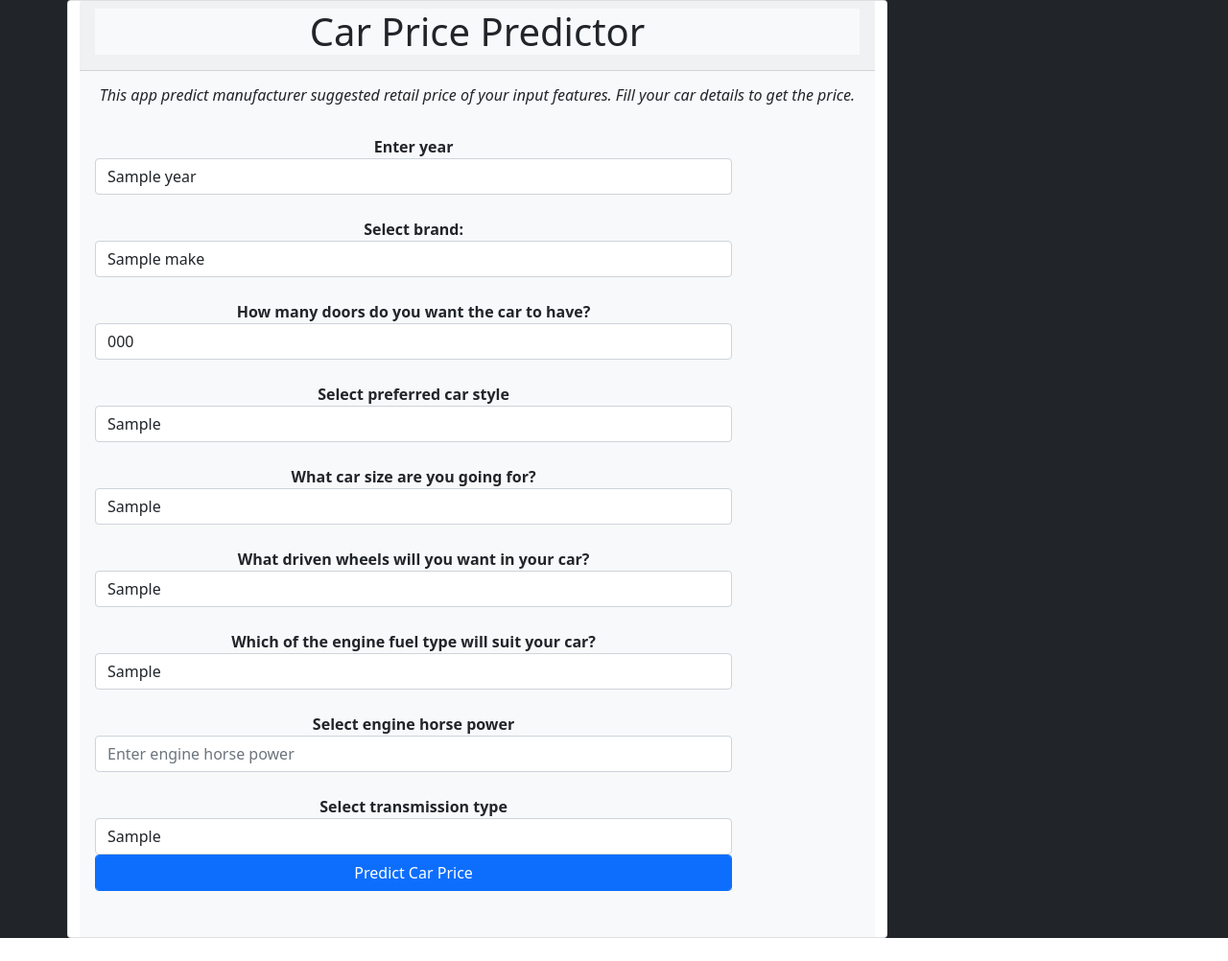
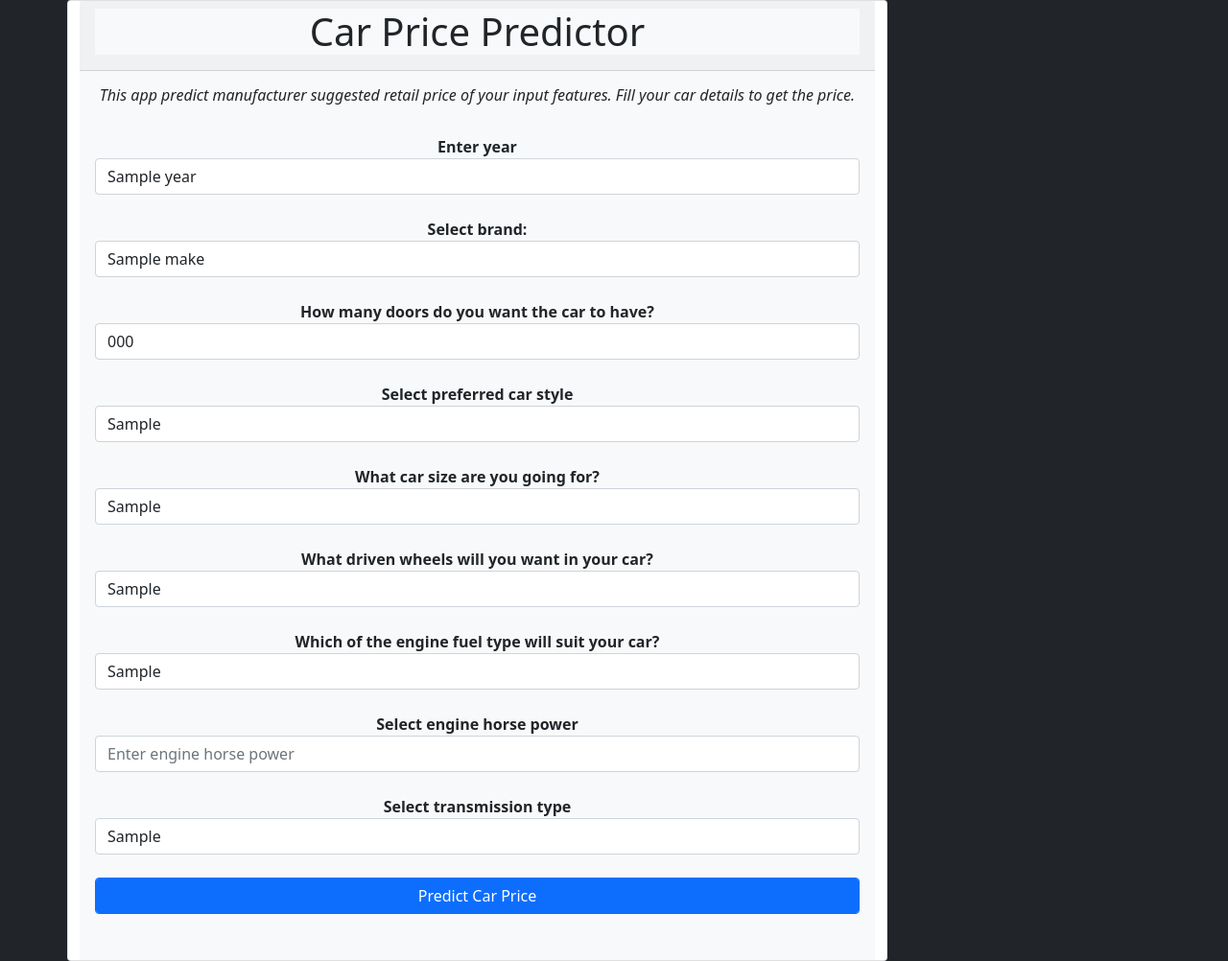
Before and after one commit to toludoyin/car-price-prediction, a Flask app: template template/index.html in a window 1280 px wide. Shown: the whole page at 96% size. Before the commit the page ends 978 px from the top, so only its background shows below. Run offline with Flask 2, Linux system fonts and the light colour scheme; the template is opened without the code that fills it: most values are stand-ins (such as "Sample title", 1, 10 or a date in 2020); parts of the project's set-up code (start-up, migrations or seed data) failed here and were passed over; some libraries are stand-ins or nearby versions.

Commit message:
expand row length

```diff
--- a/template/index.html
+++ b/template/index.html
@@ -29,13 +29,13 @@
                     </div>
 
                     <div class="card-body">
-                        <div class="col-14" style="text-align: center">
+                        <div class="col-12" style="text-align: center">
                             <h6><i>This app predict manufacturer suggested retail price of your input features. Fill your car details to get the price.</i>
                             </h6>
                         </div>
                         <br>
                         <form method="post" accept-charset="utf-8" name="Modelform">
-                            <div class="col-md-10 form-group" style="text-align: center">
+                            <div class="col-md-12 form-group" style="text-align: center">
                                 <label><b>Enter year</b></label><br>
                                 <select class="selectpicker form-control" id="year" name="year" required="1">
                                     {% for year in year %}
@@ -44,7 +44,7 @@
                                 </select>
                             </div>
                             <br>
-                            <div class="col-md-10 form-group" style="text-align: center">
+                            <div class="col-md-12 form-group" style="text-align: center">
                                 <label><b>Select brand:</b></label><br>
                                 <select class="selectpicker form-control" id="make" name="make" required="1">
                                     {% for make in make %}
@@ -53,7 +53,7 @@
                                 </select>
                             </div>
                             <br>
-                            <div class="col-md-10 form-group" style="text-align: center">
+                            <div class="col-md-12 form-group" style="text-align: center">
                                 <label><b>How many doors do you want the car to have?</b></label>
                                 <select class="selectpicker form-control" id="number_of_doors" name="number_of_doors" required="1">
                                     {% for number_of_doors in number_of_doors %}
@@ -62,7 +62,7 @@
                                 </select>
                             </div>
                             <br>
-                            <div class="col-md-10 form-group" style="text-align: center">
+                            <div class="col-md-12 form-group" style="text-align: center">
                                 <label><b>Select preferred car style</b></label>
                                 <select class="selectpicker form-control" id="vehicle_style" name="vehicle_style" required="1">
                                     {% for vehicle_style in vehicle_style %}
@@ -71,7 +71,7 @@
                                 </select>
                             </div>
                             <br>
-                            <div class="col-md-10 form-group" style="text-align: center">
+                            <div class="col-md-12 form-group" style="text-align: center">
                                 <label><b>What car size are you going for?</b></label>
                                 <select class="selectpicker form-control" id="vehicle_size" name="vehicle_size" required="1">
                                     {% for vehicle_size in vehicle_size %}
@@ -80,7 +80,7 @@
                                 </select>
                             </div>
                             <br>
-                            <div class="col-md-10 form-group" style="text-align: center">
+                            <div class="col-md-12 form-group" style="text-align: center">
                                 <label><b>What driven wheels will you want in your car?</b></label>
                                 <select class="selectpicker form-control" id="driven_wheels" name="driven_wheels" required="1">
                                     {% for driven_wheels in driven_wheels %}
@@ -89,7 +89,7 @@
                                 </select>
                             </div>
                             <br>
-                            <div class="col-md-10 form-group" style="text-align: center">
+                            <div class="col-md-12 form-group" style="text-align: center">
                                 <label><b>Which of the engine fuel type will suit your car?</b></label>
                                 <select class="selectpicker form-control" id="engine_fuel_type" name="engine_fuel_type" required="1">
                                     {% for engine_fuel_type in engine_fuel_type %}
@@ -98,12 +98,12 @@
                                 </select>
                             </div>
                             <br>
-                            <div class="col-md-10 form-group" style="text-align: center">
+                            <div class="col-md-12 form-group" style="text-align: center">
                                 <label><b>Select engine horse power</b></label>
                                 <input class="form-control" id="engine_hp" name="engine_hp" placeholder="Enter engine horse power">
                             </div>
                             <br>
-                            <div class="col-md-10 form-group" style="text-align: center">
+                            <div class="col-md-12 form-group" style="text-align: center">
                                 <label><b>Select transmission type</b></label>
                                 <select class="selectpicker form-control" id="transmission_type" name="transmission_type" required="1">
                                     {% for transmission_type in transmission_type %}
@@ -111,7 +111,8 @@
                                     {% endfor %}
                                 </select>
                             </div>
-                            <div class="col-md-10 form-group" style="text-align: center">
+                            <br>
+                            <div class="col-md-12 form-group" style="text-align: center">
                                 <button class="btn btn-primary form-control" onclick="send_data()">Predict Car Price</button>
                             </div>
                         </form>
```
